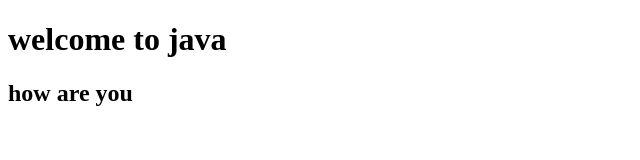
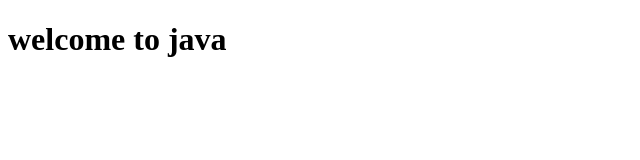
Before and after one commit to yedukrishnan321/merge, a plain HTML site: page index.html in a window 1280 px wide. Shown: the whole page, without its empty margins (0-640 px from the left). Drawn offline with Linux system fonts and the light colour scheme.

Commit message:
third commit

```diff
--- a/index.html
+++ b/index.html
@@ -7,6 +7,5 @@
 </head>
 <body>
     <h1>welcome to java</h1>
-    <h2>how are you</h2>
 </body>
 </html>
```
